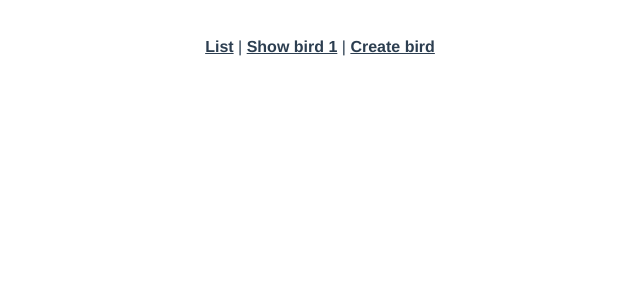
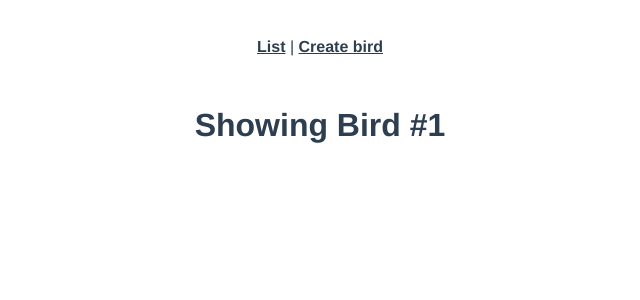
Before and after one commit to LittleRedDiesel/vue-birdwatch, a Vue app: page /bird/1 in a window 1280 px wide. Shown: the top 300 px of the page, without its empty margins (320-960 px from the left). Built offline with nearby package versions, Linux system fonts and the light colour scheme.

Commit message:
Separate individual bird view from top nav

```diff
--- a/src/App.vue
+++ b/src/App.vue
@@ -2,7 +2,6 @@
   <div id="app">
     <div id="nav">
       <router-link :to="{ name: 'bird-list' }">List</router-link> |
-      <router-link :to="{ name: 'bird-show' }">Show bird 1</router-link> |
       <router-link :to="{ name: 'bird-create' }">Create bird</router-link>
     </div>
     <router-view />
--- a/src/router/index.js
+++ b/src/router/index.js
@@ -13,9 +13,10 @@ const routes = [
     component: BirdList
   },
   {
-    path: "/bird",
+    path: "/bird/:id",
     name: "bird-show",
-    component: BirdShow
+    component: BirdShow,
+    props: true
   },
   {
     path: "/bird/create",
--- a/src/views/BirdList.vue
+++ b/src/views/BirdList.vue
@@ -1,3 +1,7 @@
 <template>
-    <h1>Bird Listing</h1>
+    <div>
+        <h1>Bird Listing</h1>
+
+        <router-link :to="{ name: 'bird-show', params: { id: '1' } }">Show bird 1</router-link>
+    </div>
 </template>
--- a/src/views/BirdShow.vue
+++ b/src/views/BirdShow.vue
@@ -1,3 +1,9 @@
 <template>
-    <h1>Showing Bird 1</h1>
+    <h1>Showing Bird #{{ id }}</h1>
 </template>
+
+<script>
+export default {
+    props: ['id']
+}
+</script>
```
